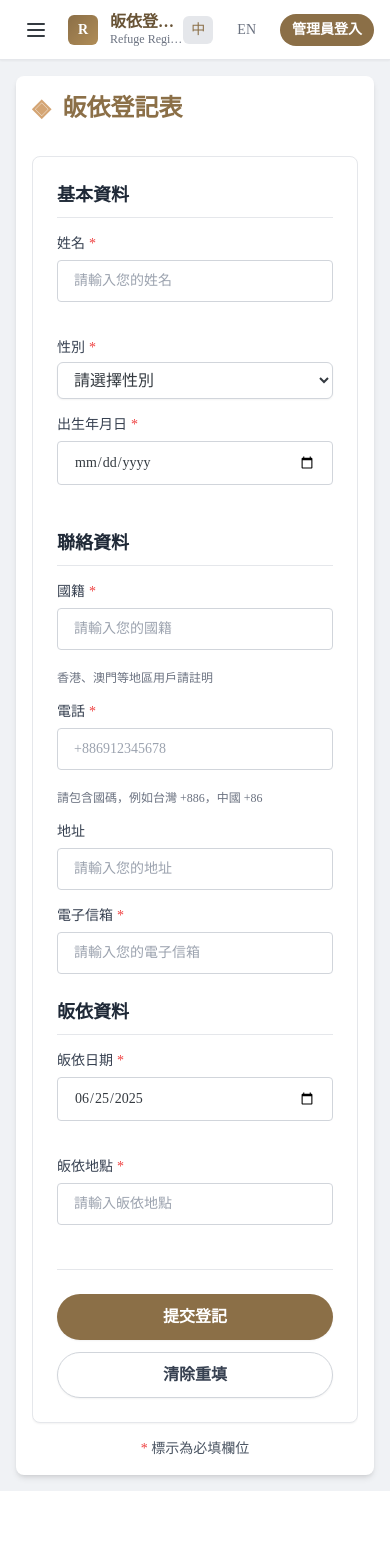
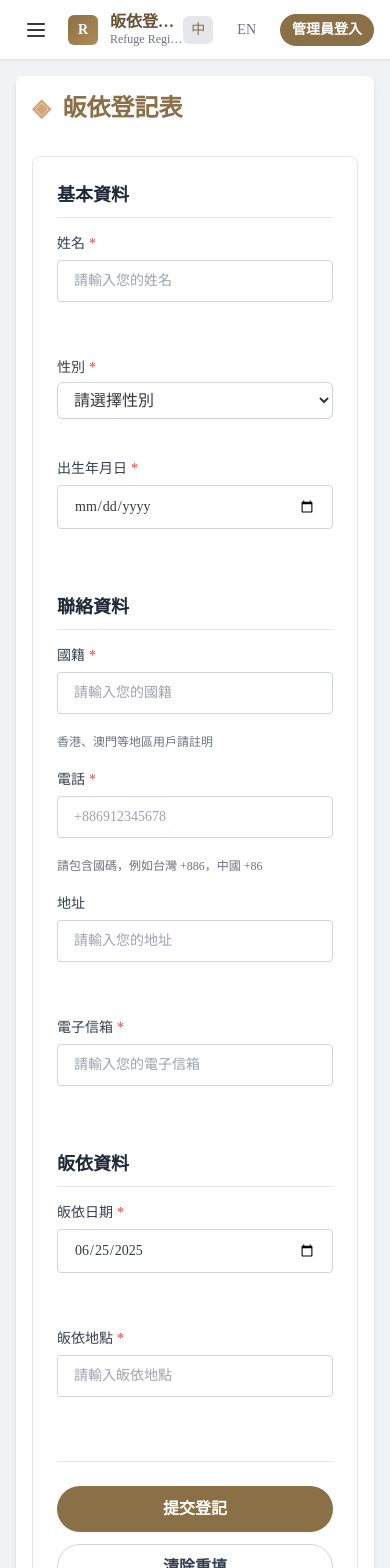
Before and after one commit to ChodarRigzin/refuge-registration-system, a React (Vite) app: page / in a window 390 px wide. Shown: the top 1568 px of the page. Before the commit the page ends 1491 px from the top, so only its background shows below. Built offline with nearby package versions, Linux system fonts and the light colour scheme; no server answers.

Commit message:
feat: Add 'Not Provided' gender option and fix form layout alignment

```diff
--- a/src/components/RegistrationForm.tsx
+++ b/src/components/RegistrationForm.tsx
@@ -8,7 +8,18 @@ import { Select } from './common/Select';
 export const RegistrationForm = () => {
   const context = useContext(AppContext) as AppContextType;
 
-  const getInitialFormDataState = useCallback(() => ({ name: '', gender: '' as '' | '男' | '女', dateOfBirth: '', nationality: '', phone: '', address: '', email: '', refugeDate: new Date().toISOString().split('T')[0], refugePlace: '' }), []);
+  // 更新初始狀態的 gender 類型以包含 '未提供'
+  const getInitialFormDataState = useCallback(() => ({
+    name: '',
+    gender: '' as '' | '男' | '女' | '未提供',
+    dateOfBirth: '',
+    nationality: '',
+    phone: '',
+    address: '',
+    email: '',
+    refugeDate: new Date().toISOString().split('T')[0],
+    refugePlace: ''
+  }), []);
 
   const [formData, setFormData] = useState(getInitialFormDataState());
   const [successMessage, setSuccessMessage] = useState('');
@@ -21,7 +32,18 @@ export const RegistrationForm = () => {
   }, [context, getInitialFormDataState]);
 
   if (!context) {
-    return <div className="flex items-center justify-center p-12"><div className="animate-pulse"><div className="h-8 bg-gray-200 rounded w-48 mb-4"></div><div className="space-y-3"><div className="h-10 bg-gray-200 rounded"></div><div className="h-10 bg-gray-200 rounded"></div><div className="h-10 bg-gray-200 rounded"></div></div></div></div>;
+    return (
+      <div className="flex items-center justify-center p-12">
+        <div className="animate-pulse">
+          <div className="h-8 bg-gray-200 rounded w-48 mb-4"></div>
+          <div className="space-y-3">
+            <div className="h-10 bg-gray-200 rounded"></div>
+            <div className="h-10 bg-gray-200 rounded"></div>
+            <div className="h-10 bg-gray-200 rounded"></div>
+          </div>
+        </div>
+      </div>
+    );
   }
 
   const { addRefugee, translations } = context;
@@ -32,7 +54,9 @@ export const RegistrationForm = () => {
     if (errorMessage) { setErrorMessage(''); }
   };
 
-  const handleBlur = (fieldName: string) => { setTouchedFields(prev => new Set(prev).add(fieldName)); };
+  const handleBlur = (fieldName: string) => {
+    setTouchedFields(prev => new Set(prev).add(fieldName));
+  };
 
   const validateForm = (): boolean => {
     const requiredFields = ['name', 'gender', 'dateOfBirth', 'nationality', 'phone', 'email', 'refugeDate', 'refugePlace'];
@@ -112,67 +136,111 @@ export const RegistrationForm = () => {
         <span className="text-2xl text-[#D4A574]">◈</span>
         {translations.registrationFormTitle}
       </h2>
-      {successMessage && <div className="mb-6 p-4 rounded-lg bg-green-50 border border-green-200 text-green-800 flex items-center animate-fadeIn"><div className="flex-shrink-0 w-8 h-8 bg-green-500 text-white rounded-full flex items-center justify-center mr-3"><svg className="w-5 h-5" fill="none" stroke="currentColor" viewBox="0 0 24 24"><path strokeLinecap="round" strokeLinejoin="round" strokeWidth={2} d="M5 13l4 4L19 7" /></svg></div><span className="flex-grow">{successMessage}</span><button onClick={() => setSuccessMessage('')} className="ml-3 text-green-600 hover:text-green-800">✕</button></div>}
-      {errorMessage && <div className="mb-6 p-4 rounded-lg bg-red-50 border border-red-200 text-red-800 flex items-center animate-shakeIcon"><div className="flex-shrink-0 w-8 h-8 bg-red-500 text-white rounded-full flex items-center justify-center mr-3"><svg className="w-5 h-5" fill="none" stroke="currentColor" viewBox="0 0 24 24"><path strokeLinecap="round" strokeLinejoin="round" strokeWidth={2} d="M6 18L18 6M6 6l12 12" /></svg></div><span className="flex-grow">{errorMessage}</span><button onClick={() => setErrorMessage('')} className="ml-3 text-red-600 hover:text-red-800">✕</button></div>}
+
+      {successMessage && (
+        <div className="mb-6 p-4 rounded-lg bg-green-50 border border-green-200 text-green-800 flex items-center animate-fadeIn">
+          <div className="flex-shrink-0 w-8 h-8 bg-green-500 text-white rounded-full flex items-center justify-center mr-3"><svg className="w-5 h-5" fill="none" stroke="currentColor" viewBox="0 0 24 24"><path strokeLinecap="round" strokeLinejoin="round" strokeWidth={2} d="M5 13l4 4L19 7" /></svg></div>
+          <span className="flex-grow">{successMessage}</span>
+          <button onClick={() => setSuccessMessage('')} className="ml-3 text-green-600 hover:text-green-800">✕</button>
+        </div>
+      )}
+      {errorMessage && (
+        <div className="mb-6 p-4 rounded-lg bg-red-50 border border-red-200 text-red-800 flex items-center animate-shakeIcon">
+          <div className="flex-shrink-0 w-8 h-8 bg-red-500 text-white rounded-full flex items-center justify-center mr-3"><svg className="w-5 h-5" fill="none" stroke="currentColor" viewBox="0 0 24 24"><path strokeLinecap="round" strokeLinejoin="round" strokeWidth={2} d="M6 18L18 6M6 6l12 12" /></svg></div>
+          <span className="flex-grow">{errorMessage}</span>
+          <button onClick={() => setErrorMessage('')} className="ml-3 text-red-600 hover:text-red-800">✕</button>
+        </div>
+      )}
 
       <div className="bg-white rounded-lg shadow-sm border border-gray-200 p-6 md:p-8">
         <form onSubmit={handleSubmit} className="space-y-6">
+
+          {/* ----- 基本資料區塊 ----- */}
           <div>
             <h3 className="text-lg font-semibold text-gray-800 mb-4 pb-2 border-b">{translations.subheadingBasicInfo}</h3>
             <div className="grid md:grid-cols-3 gap-4 md:gap-6">
+
+              <div>
                 <Input label={translations.name} id="name" name="name" value={formData.name} onChange={handleChange} onBlur={() => handleBlur('name')} placeholder={translations.namePlaceholder} isRequired error={getFieldError('name')} disabled={isSubmitting}/>
-              <Select label={translations.gender} id="gender" name="gender" value={formData.gender} onChange={handleChange} onBlur={() => handleBlur('gender')} isRequired error={getFieldError('gender')} disabled={isSubmitting}>
+                <div className="h-5 mt-1 text-xs text-red-600">{getFieldError('name') || ''}</div>
+              </div>
+
+              <div>
+                <Select label={translations.gender} id="gender" name="gender" value={formData.gender} onChange={handleChange} onBlur={() => handleBlur('gender')} isRequired error={!!getFieldError('gender')} disabled={isSubmitting}>
                   <option value="">{translations.selectGender}</option>
                   <option value="男">{translations.male}</option>
                   <option value="女">{translations.female}</option>
+                  <option value="未提供">{translations.genderNotProvided || '未提供'}</option>
                 </Select>
-              <Input
-                label={translations.dateOfBirth}
-                id="dateOfBirth"
-                name="dateOfBirth"
-                type="date"
-                value={formData.dateOfBirth}
-                onChange={handleChange}
-                onBlur={() => handleBlur('dateOfBirth')}
-                disabled={isSubmitting}
-                max={new Date().toISOString().split('T')[0]}
-                isRequired
-                error={getFieldError('dateOfBirth')}
-              />
+                <div className="h-5 mt-1 text-xs text-red-600">{getFieldError('gender') || ''}</div>
+              </div>
+
+              <div>
+                <Input label={translations.dateOfBirth} id="dateOfBirth" name="dateOfBirth" type="date" value={formData.dateOfBirth} onChange={handleChange} onBlur={() => handleBlur('dateOfBirth')} disabled={isSubmitting} max={new Date().toISOString().split('T')[0]} isRequired error={getFieldError('dateOfBirth')}/>
+                <div className="h-5 mt-1 text-xs text-red-600">{getFieldError('dateOfBirth') || ''}</div>
+              </div>
+
             </div>
           </div>
+
+          {/* ----- 聯絡資料區塊 ----- */}
           <div>
             <h3 className="text-lg font-semibold text-gray-800 mb-4 pb-2 border-b">{translations.subheadingContactInfo}</h3>
             <div className="space-y-4">
               <div className="grid md:grid-cols-2 gap-4 md:gap-6">
+
                 <div>
                   <Input label={translations.nationality} id="nationality" name="nationality" value={formData.nationality} onChange={handleChange} onBlur={() => handleBlur('nationality')} placeholder={translations.nationalityPlaceholder} isRequired error={getFieldError('nationality')} disabled={isSubmitting}/>
-                  <p className="mt-1 text-xs text-gray-500">{translations.nationalityHint}</p>
+                  <div className="h-5 mt-1 text-xs text-gray-500">{getFieldError('nationality') || translations.nationalityHint}</div>
                 </div>
+
                 <div>
                   <Input label={translations.phone} id="phone" name="phone" type="tel" value={formData.phone} onChange={handleChange} onBlur={() => handleBlur('phone')} placeholder={translations.phonePlaceholder} isRequired error={getFieldError('phone')} disabled={isSubmitting}/>
-                  <p className="mt-1 text-xs text-gray-500">{translations.phoneHint}</p>
+                  <div className="h-5 mt-1 text-xs text-gray-500">{getFieldError('phone') || translations.phoneHint}</div>
                 </div>
               </div>
+
+              <div>
                 <Input label={translations.address} id="address" name="address" value={formData.address} onChange={handleChange} onBlur={() => handleBlur('address')} placeholder={translations.addressPlaceholder} disabled={isSubmitting}/>
+                <div className="h-5 mt-1"></div>
+              </div>
+
+              <div>
                 <Input label={translations.email} id="email" name="email" type="email" value={formData.email} onChange={handleChange} onBlur={() => handleBlur('email')} placeholder={translations.emailPlaceholder} isRequired error={getFieldError('email')} disabled={isSubmitting}/>
+                <div className="h-5 mt-1 text-xs text-red-600">{getFieldError('email') || ''}</div>
+              </div>
+
             </div>
           </div>
+
+          {/* ----- 皈依資料區塊 ----- */}
           <div>
             <h3 className="text-lg font-semibold text-gray-800 mb-4 pb-2 border-b">{translations.subheadingRefugeInfo}</h3>
             <div className="grid md:grid-cols-2 gap-4 md:gap-6">
+
+              <div>
                 <Input label={translations.refugeDate} id="refugeDate" name="refugeDate" type="date" value={formData.refugeDate} onChange={handleChange} onBlur={() => handleBlur('refugeDate')} isRequired error={getFieldError('refugeDate')} disabled={isSubmitting} max={new Date().toISOString().split('T')[0]}/>
+                <div className="h-5 mt-1 text-xs text-red-600">{getFieldError('refugeDate') || ''}</div>
+              </div>
+
+              <div>
                 <Input label={translations.refugePlace} id="refugePlace" name="refugePlace" value={formData.refugePlace} onChange={handleChange} onBlur={() => handleBlur('refugePlace')} placeholder={translations.refugePlacePlaceholder} isRequired error={getFieldError('refugePlace')} disabled={isSubmitting}/>
+                <div className="h-5 mt-1 text-xs text-red-600">{getFieldError('refugePlace') || ''}</div>
+              </div>
+
             </div>
           </div>
+
+          {/* ----- 按鈕區塊 ----- */}
           <div className="mt-8 pt-6 border-t border-gray-200 flex flex-col sm:flex-row gap-3 sm:gap-4">
             <Button type="submit" variant="primary" size="lg" disabled={isSubmitting} className={`${isSubmitting ? 'opacity-50 cursor-not-allowed' : ''} flex-1 sm:flex-initial`}>
-              {isSubmitting ? "處理中..." : translations.submitRegistration}
+              {isSubmitting ? (translations.submitting || "處理中...") : translations.submitRegistration}
             </Button>
             <Button type="button" onClick={handleReset} variant="secondary" size="lg" disabled={isSubmitting} className="flex-1 sm:flex-initial">{translations.clearForm}</Button>
           </div>
         </form>
       </div>
+
       <div className="mt-4 text-sm text-gray-600 text-center">
         <span className="text-red-500">*</span> {translations.requiredFieldsNote}
       </div>
--- a/src/components/RegistrationList.tsx
+++ b/src/components/RegistrationList.tsx
@@ -280,7 +280,9 @@ export const RegistrationList: React.FC<RegistrationListProps> = ({ onLoginClick
                </th>
               <th className="p-3 text-left text-xs font-semibold text-gray-600 uppercase">{translations.name}</th>
               <th className="p-3 text-left text-xs font-semibold text-gray-600 uppercase hidden md:table-cell">{translations.gender}</th>
-              <th className="p-3 text-left text-xs font-semibold text-gray-600 uppercase hidden lg:table-cell">出生年月日</th>
+              <th className="p-3 text-left text-xs font-semibold text-gray-600 uppercase hidden lg:table-cell">
+             {translations.dateOfBirth || 'Date of Birth'}
+              </th>
               <th className="p-3 text-left text-xs font-semibold text-gray-600 uppercase">{translations.phone}</th>
               <th className="p-3 text-left text-xs font-semibold text-gray-600 uppercase hidden md:table-cell">{translations.email}</th>
               <th className="p-3 text-left text-xs font-semibold text-gray-600 uppercase">{translations.refugeDate}</th>
--- a/src/constants.ts
+++ b/src/constants.ts
@@ -37,6 +37,7 @@ export const initialTranslations: AllTranslations = {
     selectGender: "請選擇性別",
     male: "男",
     female: "女",
+    genderNotProvided: "未提供",
 
     submitRegistration: "提交登記",
     clearForm: "清除重填",
@@ -133,6 +134,7 @@ export const initialTranslations: AllTranslations = {
     selectGender: "Please select gender",
     male: "Male",
     female: "Female",
+    genderNotProvided: "Not Provided",
     submitRegistration: "Submit Registration",
     clearForm: "Clear Form",
     search: "Search",
--- a/src/types.ts
+++ b/src/types.ts
@@ -4,7 +4,7 @@
 export interface Refugee {
   id: string; // Firebase 的文件 ID 是 string
   name: string;
-  gender: '男' | '女' | '';
+  gender: '男' | '女' | '未提供';
   nationality: string;
   phone: string;
   address: string;
```
Lines whose indentation alone changed are shown as unchanged.
